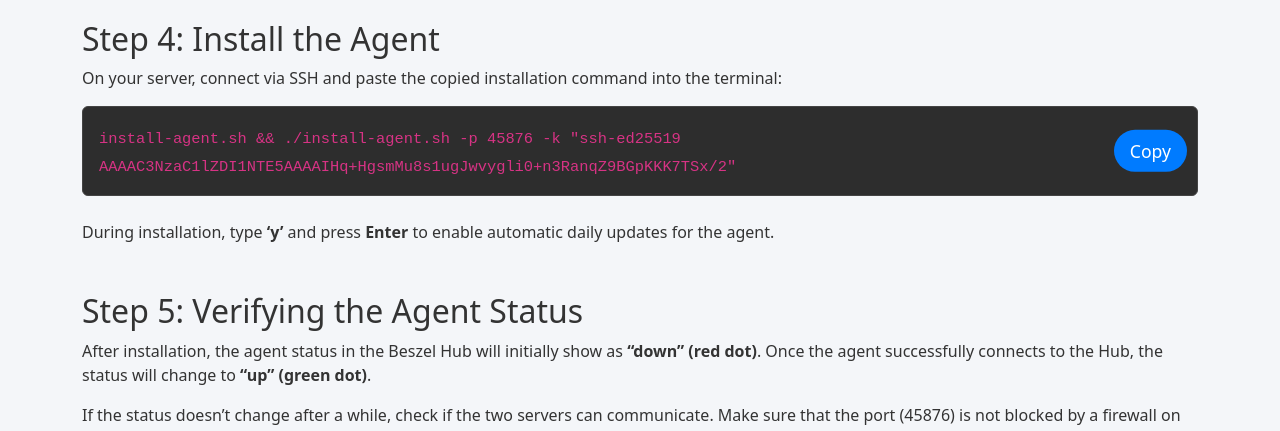
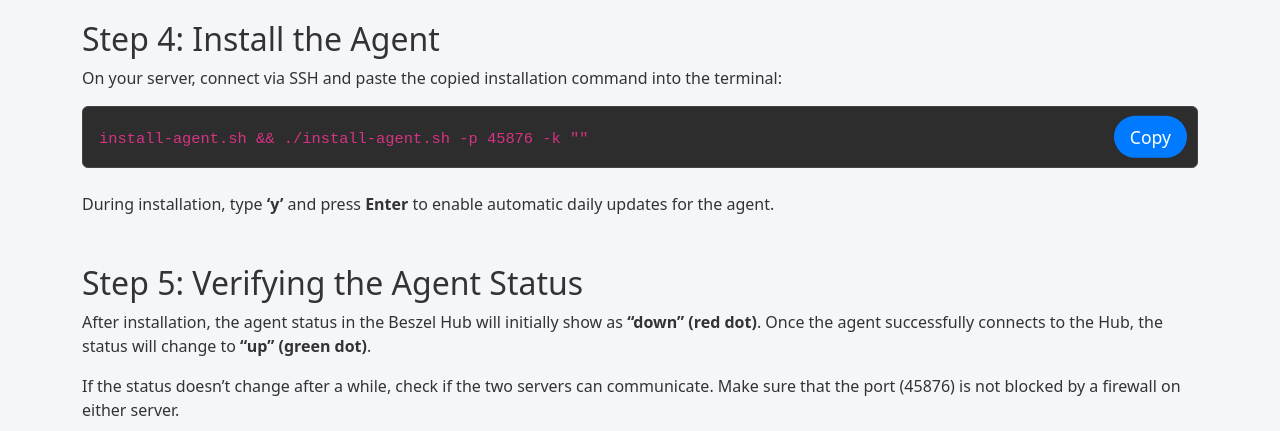
Before and after one commit to mdmuradhasanmedia/Beszel-Server-Monitoring, a plain HTML site: page index.html in a window 1280 px wide. Shown: the part 2080-2511 px from the top of the page. Drawn offline with nearby package versions, Linux system fonts and the light colour scheme.

Commit message:
Update index.html

```diff
--- a/index.html
+++ b/index.html
@@ -89,7 +89,7 @@
     <h2 class="mt-5">Step 4: Install the Agent</h2>
     <p>On your server, connect via SSH and paste the copied installation command into the terminal:</p>
     <div class="code-block">
-      <code id="command3">install-agent.sh && ./install-agent.sh -p 45876 -k "ssh-ed25519 AAAAC3NzaC1lZDI1NTE5AAAAIHq+HgsmMu8s1ugJwvygli0+n3RanqZ9BGpKKK7TSx/2"</code>
+      <code id="command3">install-agent.sh && ./install-agent.sh -p 45876 -k "<Public Key>"</code>
       <button class="copy-btn" data-clipboard-target="#command3">Copy</button>
     </div>
     <p>During installation, type <strong>‘y’</strong> and press <strong>Enter</strong> to enable automatic daily updates for the agent.</p>
@@ -105,6 +105,7 @@
       <ul class="mb-0">
         <li>Replace <code>&lt;SERVER-IP-ADDRESS&gt;</code> with your actual server IP address.</li>
         <li>Ensure the port (45876) is not blocked by any firewall on your servers.</li>
+        <li>Replace <code>&lt;Public-Key&gt;</code> with your Public Key.</li>
       </ul>
     </div>
   </div>
```
